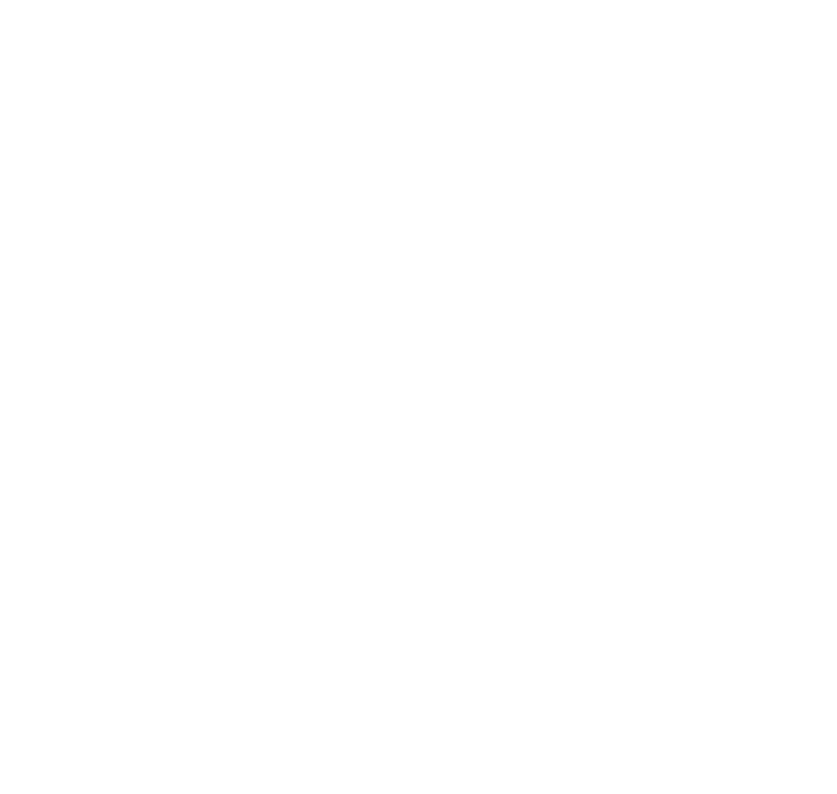
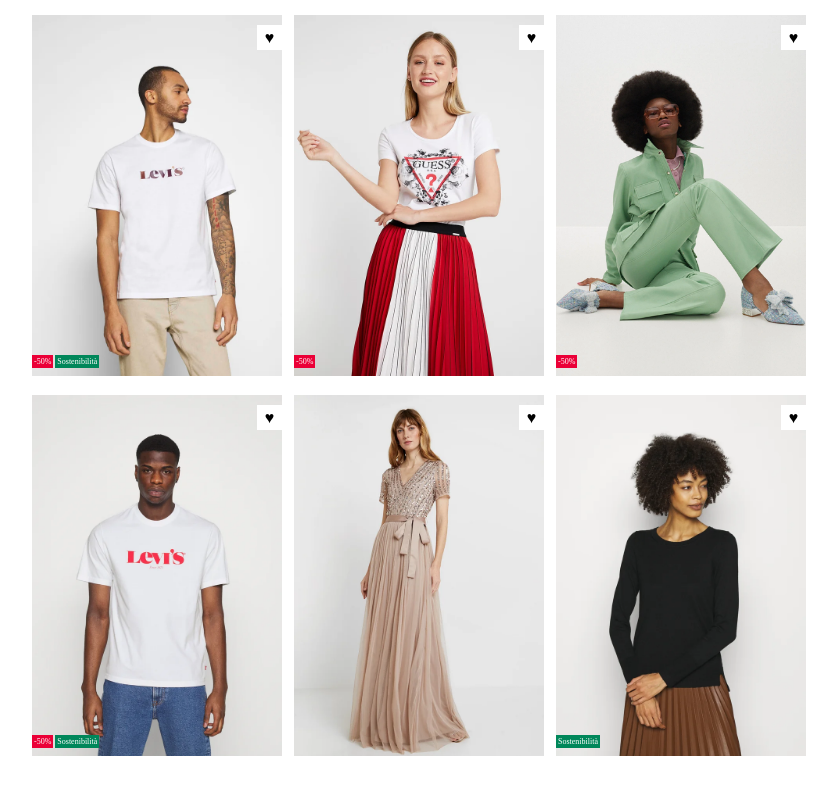
Before and after one commit to ManuelBenini/html-css-boolando, a plain HTML site: page index.html in a window 1280 px wide. Shown: the whole page, without its empty margins (217-1054 px from the left). Drawn offline with Linux system fonts and the light colour scheme.

Commit message:
Predisposizione immagini da fixare

```diff
--- a/css/style.css
+++ b/css/style.css
@@ -1,15 +1,71 @@
+/* GENERIC */
+
 *{
   margin: 0;
   padding: 0;
   box-sizing: border-box;
 }
 
-body{
-
-}
+/* UTILITIES */
 
 .clearfix::after{
   content: '';
   display: table;
   clear: both;
 }
+
+/* MAIN */
+
+.row{
+  width: 80%;
+  margin: 15px auto;
+  text-align: center;
+}
+
+.product{
+ position: relative;
+ display: inline-block;
+ margin-right: 8px;
+}
+
+img{
+  width: 250px;
+}
+
+.tags{
+  position: absolute;
+  bottom: 12px;
+  left: 0;
+  font-size: 8px;
+  color: white;
+}
+
+.discount{
+  float: left;
+  background-color: #eb0037;
+  margin-right: 2px;
+  padding: 2px;
+}
+
+.dress-green{
+  float: left;
+  background-color: #00875a;
+  padding: 2px;
+}
+
+.row span.heart{
+  position: absolute;
+  right: 0;
+  top: 10px;
+  background-color: white;
+  width: 25px;
+  height: 25px;
+  line-height: 25px;
+}
+
+.product.one:hover{
+  background-image: url(../img/1b.webp);
+  background-size: cover;
+  background-position: center;
+  z-index: 100;
+}
--- a/index.html
+++ b/index.html
@@ -9,5 +9,63 @@
 </head>
 <body>
 
+  <main>
+
+    <!-- First row of images -->
+    <section class="row">
+      <div class="product one">
+        <div class="tags clearfix">
+          <div class="tag discount">-50%</div>
+          <div class="tag dress-green">Sostenibilità</div>
+        </div>
+        <span class="heart">&hearts;</span>
+        <img src="img/1.webp" alt="">
+      </div>
+      <div class="product two">
+        <div class="tags clearfix">
+          <div class="tag discount">-50%</div>
+        </div>
+        <span class="heart">&hearts;</span>
+        <img src="img/2.webp" alt="">
+      </div>
+
+      <div class="product three">
+        <div class="tags clearfix">
+          <div class="tag discount">-50%</div>
+        </div>
+        <span class="heart">&hearts;</span>
+        <img src="img/3.webp" alt="">
+      </div>
+    </section>
+    <!-- /First row of images -->
+
+    <!-- Second row of images -->
+    <section class="row">
+      <div class="product four">
+        <div class="tags clearfix">
+          <div class="tag discount">-50%</div>
+          <div class="tag dress-green">Sostenibilità</div>
+        </div>
+        <span class="heart">&hearts;</span>
+        <img src="img/4.webp" alt="">
+      </div>
+
+      <div class="product five">
+        <span class="heart">&hearts;</span>
+        <img src="img/5.webp" alt="">
+      </div>
+
+      <div class="product six">
+        <div class="tags clearfix">
+          <div class="tag dress-green">Sostenibilità</div>
+        </div>
+        <span class="heart">&hearts;</span>
+        <img src="img/6.webp" alt="">
+      </div>
+    </section>
+    <!-- /Second row of images -->
+
+  </main>
+
 </body>
 </html>
```
